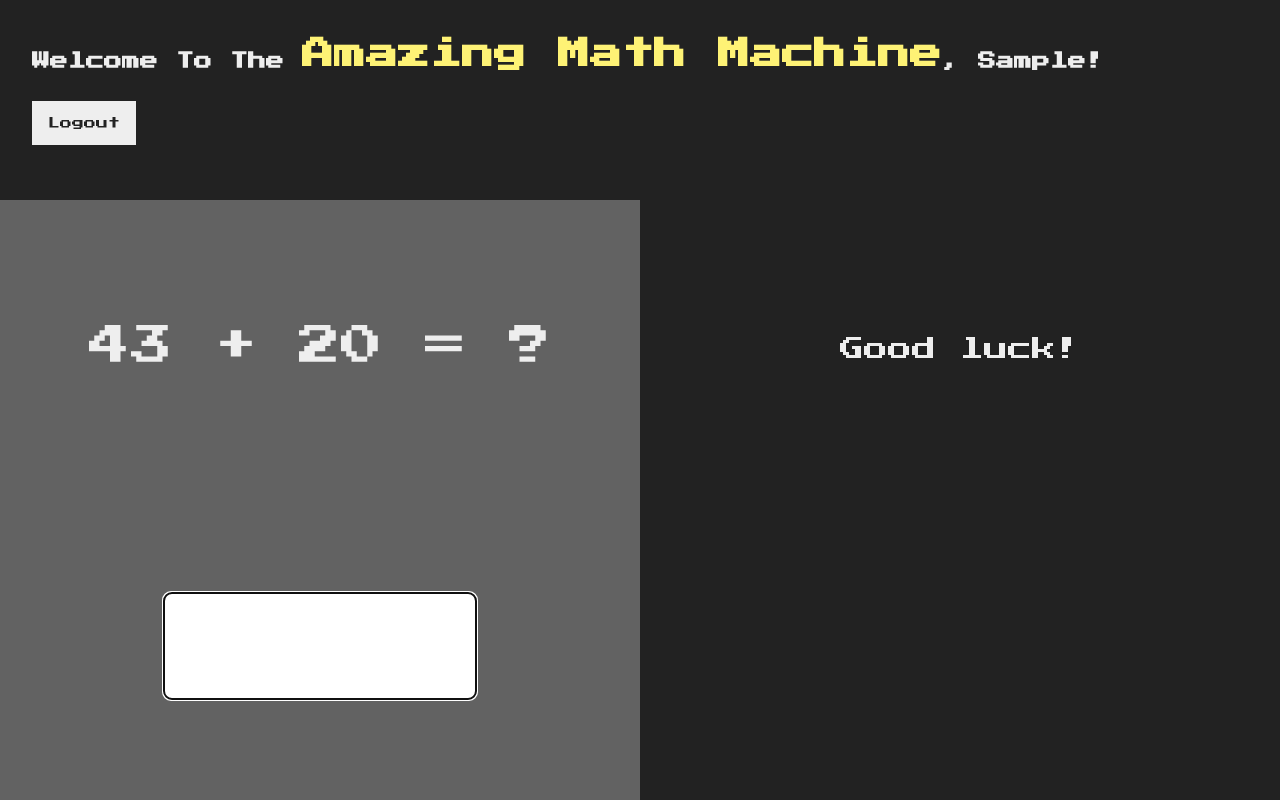
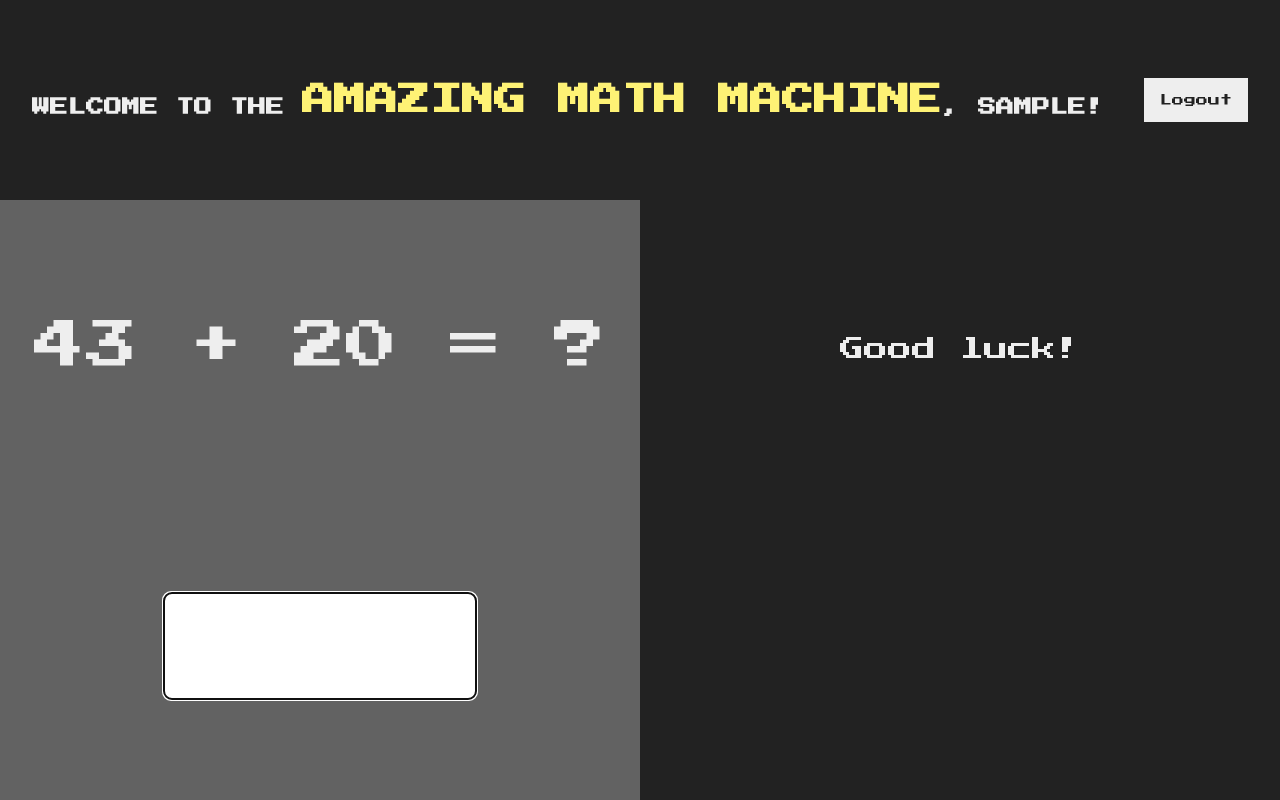
Before and after one commit to jonlld/the-amazing-math-machine, a React (Create React App) app: page / in a window 1280 px wide. Both pictures are taken after typing "Sample" into the empty fields and a click on the button "Login". Built offline with nearby package versions, Linux system fonts and the light colour scheme.

Commit message:
Update header format, add CSS note

```diff
--- a/public/index.html
+++ b/public/index.html
@@ -52,5 +52,8 @@
   BEM:
   https://www.freecodecamp.org/news/css-naming-conventions-that-will-save-you-hours-of-debugging-35cea737d849/
 
+  Transitions:
+  https://stackoverflow.com/questions/63186710/how-to-trigger-a-css-animation-on-every-time-a-react-component-re-renders
+
 
  -->
--- a/src/index.css
+++ b/src/index.css
@@ -48,6 +48,10 @@ span {
 }
 
 .game-header {
+  display: flex;
+  align-items: center;
+  justify-content: space-between;
+  text-transform: uppercase;
   font-size: 12px;
   padding: 32px;
   height: 25vh;
@@ -62,6 +66,9 @@ span {
   font-size: 12px;
   padding: 16px;
   font-family: inherit;
+}
+
+.login-button {
   margin-top: 24px;
 }
 
@@ -90,7 +97,7 @@ span {
 }
 
 .quiz__sum {
-  font-size: 42px;
+  font-size: 52px;
   margin-bottom: 16px;
 }
 
```
